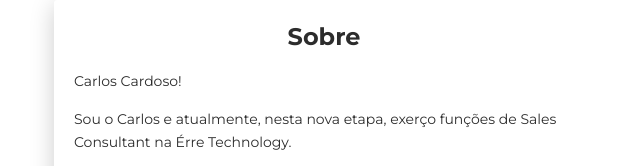
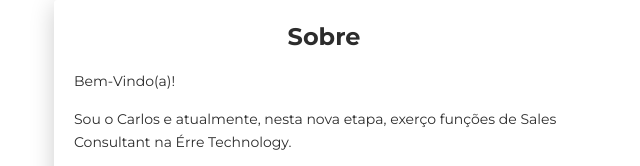
Before and after one commit to CarlosMCardoso/CarlosMCardoso.github.io, a plain HTML site: page index.html in a window 1280 px wide. Shown: the part 620-786 px from the top of the page, 31-671 px from the left. Drawn offline with Linux system fonts and the light colour scheme.

Commit message:
Update index.html

```diff
--- a/index.html
+++ b/index.html
@@ -81,7 +81,7 @@
         <div class="col-lg-6 col-md-12">
           <div class="card-body">
             <div class="h4 mt-0 title">Sobre</div>
-            <p>Carlos Cardoso!</p>
+            <p>Bem-Vindo(a)!</p>
             <p> Sou o Carlos e atualmente, nesta nova etapa, exerço funções de Sales Consultant na Érre Technology.</p>
 		  <p>Uma Empresa com o core de negócios associados às Tecnologias de informação.</p>
 <p>Movido pela ambição e sentido de responsabilidade, estou focado e comprometido a 100% na continuidade de sucesso desta instituição, repleta de excelentes princípios e projetos ambiciosos.</p>
```
